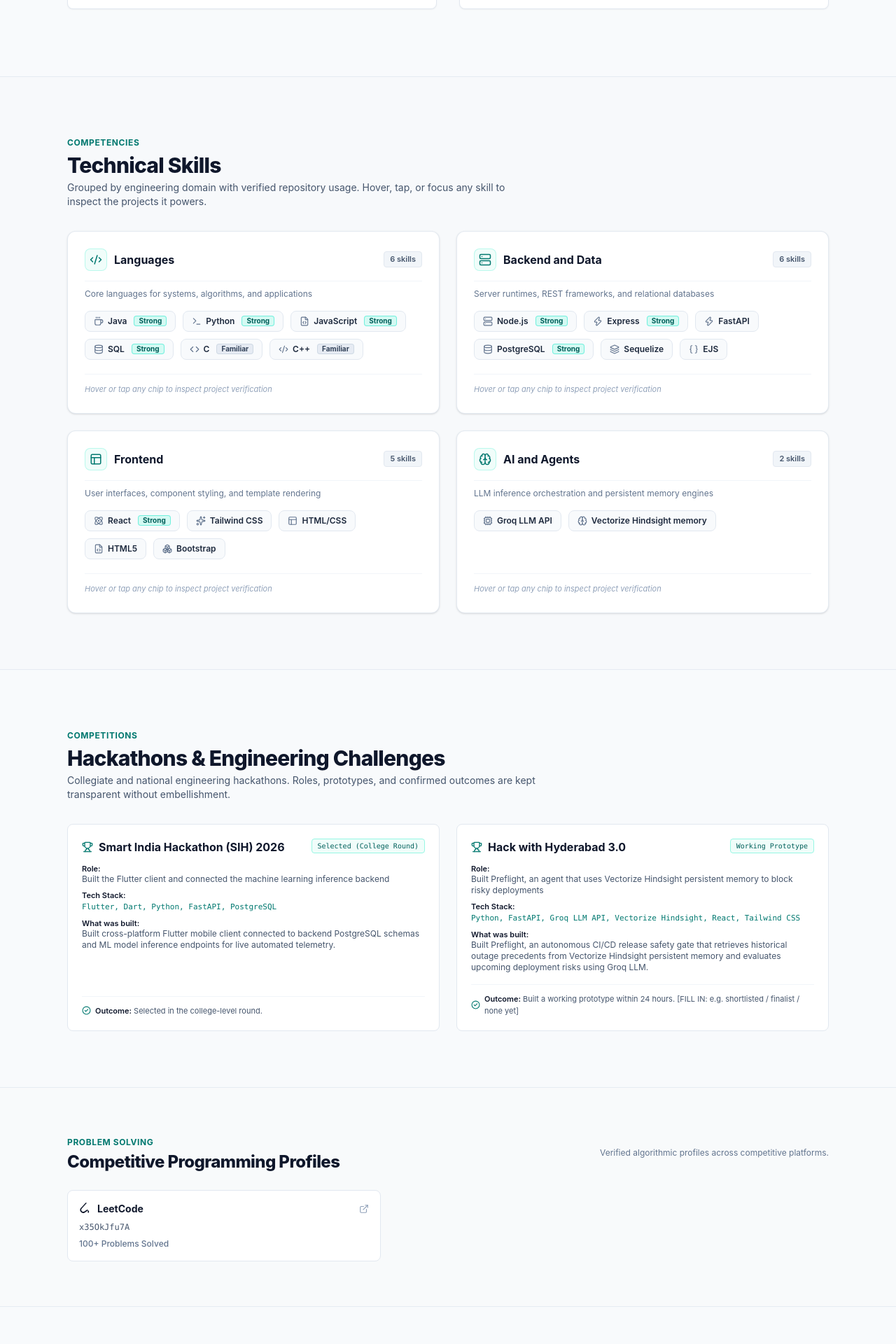
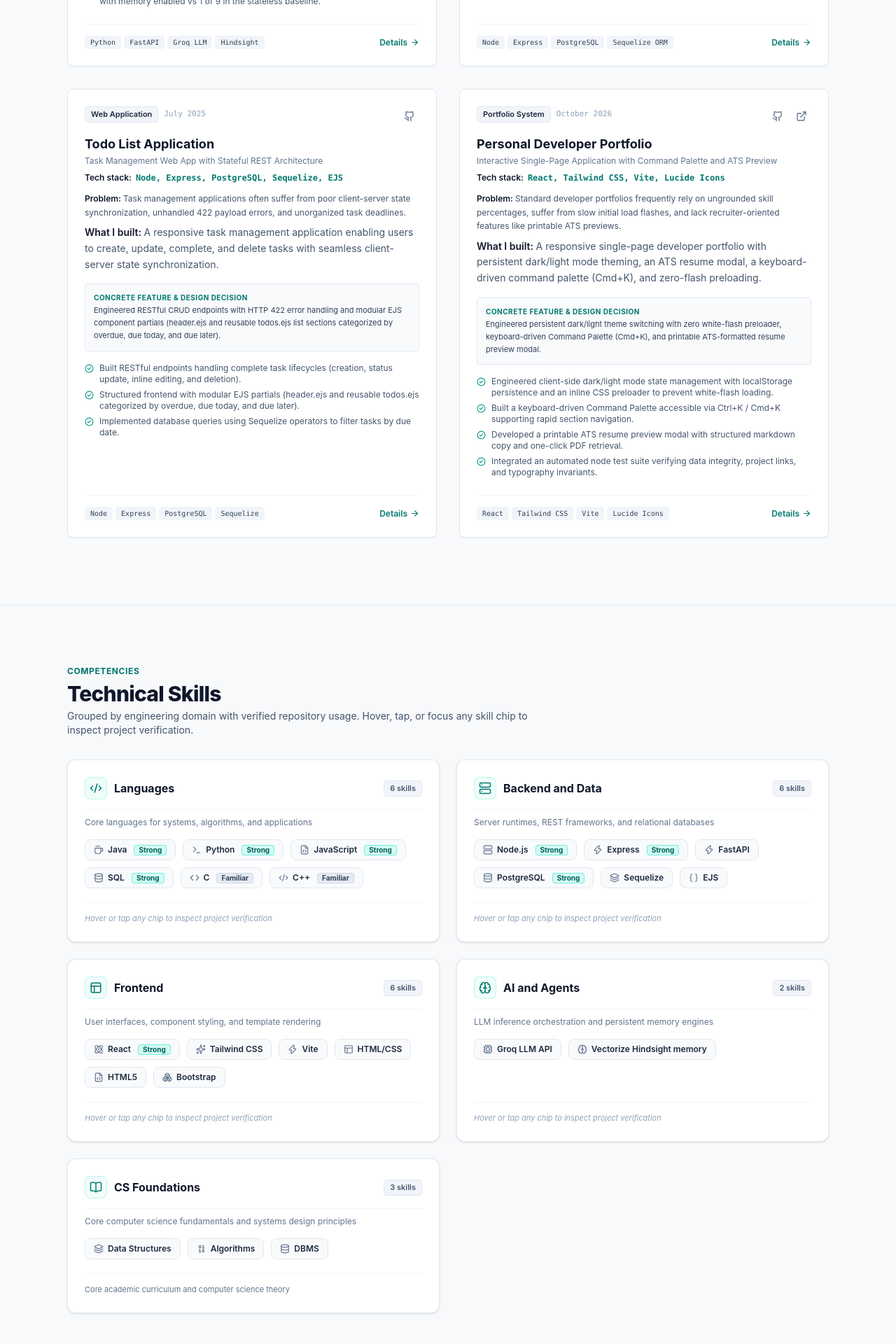
Before and after one commit to hemkesh18/portfolio, a React (Vite) app: page / in a window 1280 px wide. Shown: the part 4180-6100 px from the top of the page at 70% size. Built offline with nearby package versions, Linux system fonts and the light colour scheme; no server answers.

Commit message:
Add CS Foundations skill group and Personal Developer Portfolio project card

```diff
--- a/index.html
+++ b/index.html
@@ -179,6 +179,7 @@
           <ul>
             <li><strong>React</strong> (Strong) - Used in: Preflight, Portfolio</li>
             <li><strong>Tailwind CSS</strong> - Used in: Preflight, Portfolio, Todo List</li>
+            <li><strong>Vite</strong> - Used in: Preflight, Portfolio</li>
             <li><strong>HTML/CSS</strong> - Used in: Learning Management System, Todo List, Preflight, Portfolio</li>
             <li><strong>HTML5</strong> - Used in: Learning Management System, Todo List, Preflight, Portfolio</li>
             <li><strong>Bootstrap</strong> - Used in: CBIT Coursework</li>
@@ -191,13 +192,23 @@
             <li><strong>Vectorize Hindsight memory</strong> - Used in: Preflight</li>
           </ul>
         </div>
+        <div>
+          <h3>CS Foundations</h3>
+          <ul>
+            <li><strong>Data Structures</strong></li>
+            <li><strong>Algorithms</strong></li>
+            <li><strong>DBMS</strong></li>
+          </ul>
+        </div>
       </section>
 
       <section id="projects">
         <h2>Featured Engineering Projects</h2>
         <article>
           <h3>Preflight: Autonomous CI/CD Release Safety Gate</h3>
-          <p>Autonomous safety gate powered by Vectorize Hindsight persistent memory to catch recurrent deployment regressions before production.</p>
+          <p><strong>Problem:</strong> Release pipelines lose institutional memory. When on-call engineers leave or incident post-mortems stay buried in static documentation, known failure patterns repeat silently in production.</p>
+          <p><strong>What I built:</strong> Autonomous safety gate powered by Vectorize Hindsight persistent memory to catch recurrent deployment regressions before production.</p>
+          <p><strong>Tech stack:</strong> Python, FastAPI, Groq LLM API, Vectorize Hindsight, React, Tailwind CSS</p>
           <p><strong>How it works:</strong> Vectorize Hindsight memory stores historical deployment manifests, architectural diffs, and incident post-mortems with remediation runbooks. At deploy time, Preflight semantically compares the proposed release against stored incident patterns and blocks the release (exit code 1) if the risk score exceeds 0.60 or matches a known repeat-outage scenario.</p>
           <p><strong>Benchmark setup:</strong> 150 simulated deployments, 9 repeat-outage incidents, comparing memory-enabled Preflight against a stateless baseline without memory.</p>
           <p><strong>Simulated benchmark result:</strong> with memory, Preflight caught 4 of 9 repeat-outage incidents; the stateless baseline caught 1 of 9.</p>
@@ -207,18 +218,29 @@
 
         <article>
           <h3>Learning Management System (LMS)</h3>
+          <p><strong>Problem:</strong> Managing multi-role educational workflows requires strict server-enforced access boundaries between teachers and students while preventing duplicate course enrollments.</p>
+          <p><strong>What I built:</strong> Full-stack learning management platform supporting role-based access for teachers and students, with dynamic course publishing and relational enrollment tracking.</p>
           <p><strong>Tech stack:</strong> Node, Express, PostgreSQL, Sequelize ORM, EJS</p>
-          <p>Full-stack learning management platform supporting role-based access for teachers and students, with dynamic course publishing and relational enrollment tracking.</p>
           <p><strong>Design Decision:</strong> Engineered role-based access control separating teacher and student privileges, with relational Sequelize schemas across users, courses, chapters, pages, and enrollments, plus duplicate enrollment checks.</p>
           <p>GitHub: <a href="https://github.com/hemkesh18/learning-management-system" target="_blank" rel="noopener noreferrer">github.com/hemkesh18/learning-management-system</a></p>
         </article>
 
         <article>
           <h3>Todo List Web Application</h3>
+          <p><strong>Problem:</strong> Task management applications often suffer from poor client-server state synchronization, unhandled 422 payload errors, and unorganized task deadlines.</p>
+          <p><strong>What I built:</strong> A responsive task management application enabling users to create, update, complete, and delete tasks with client-server state synchronization.</p>
           <p><strong>Tech stack:</strong> Node, Express, PostgreSQL, Sequelize, EJS</p>
-          <p>A responsive task management application enabling users to create, update, complete, and delete tasks with client-server state synchronization.</p>
           <p><strong>Design Decision:</strong> Engineered RESTful CRUD endpoints with HTTP 422 error handling and modular EJS component partials (header.ejs and reusable todos.ejs list sections categorized by overdue, due today, and due later).</p>
           <p>GitHub: <a href="https://github.com/hemkesh18/todo-list" target="_blank" rel="noopener noreferrer">github.com/hemkesh18/todo-list</a></p>
+        </article>
+
+        <article>
+          <h3>Personal Developer Portfolio</h3>
+          <p><strong>Problem:</strong> Standard developer portfolios frequently rely on ungrounded skill percentages, suffer from slow initial load flashes, and lack recruiter-oriented features like printable ATS previews.</p>
+          <p><strong>What I built:</strong> A responsive single-page developer portfolio with persistent dark/light mode theming, an ATS resume modal, a keyboard-driven command palette (Cmd+K), and zero-flash preloading.</p>
+          <p><strong>Tech stack:</strong> React, Tailwind CSS, Vite, Lucide Icons</p>
+          <p>Live Application: <a href="https://portfolio-phi-sage-60.vercel.app/" target="_blank" rel="noopener noreferrer">portfolio-phi-sage-60.vercel.app</a></p>
+          <p>GitHub Repository: <a href="https://github.com/hemkesh18/portfolio" target="_blank" rel="noopener noreferrer">github.com/hemkesh18/portfolio</a></p>
         </article>
       </section>
 
--- a/src/components/Projects.jsx
+++ b/src/components/Projects.jsx
@@ -112,9 +112,18 @@ export default function Projects() {
                   </div>
                 )}
 
-                {/* Summary */}
-                <p className="mt-3 text-xs sm:text-sm text-slate-600 dark:text-slate-300 leading-relaxed">
-                  {project.summary}
+                {/* Problem Statement */}
+                {project.problem && (
+                  <p className="mt-3 text-xs text-slate-600 dark:text-slate-300 leading-relaxed">
+                    <strong className="font-semibold text-slate-900 dark:text-white">Problem: </strong>
+                    <span>{project.problem}</span>
+                  </p>
+                )}
+
+                {/* What I built */}
+                <p className="mt-2 text-xs sm:text-sm text-slate-600 dark:text-slate-300 leading-relaxed">
+                  <strong className="font-semibold text-slate-900 dark:text-white">What I built: </strong>
+                  <span>{project.whatIBuilt || project.summary}</span>
                 </p>
 
                 {/* Concrete Feature & Design Decision */}
--- a/src/components/Skills.jsx
+++ b/src/components/Skills.jsx
@@ -17,6 +17,8 @@ import {
   Brain,
   Layout,
   Boxes,
+  Binary,
+  BookOpen,
   Info,
 } from 'lucide-react';
 
@@ -37,6 +39,8 @@ const iconMap = {
   Brain,
   Layout,
   Boxes,
+  Binary,
+  BookOpen,
 };
 
 const categoryIconMap = {
@@ -44,6 +48,7 @@ const categoryIconMap = {
   'Backend and Data': Server,
   Frontend: Layout,
   'AI and Agents': Brain,
+  'CS Foundations': BookOpen,
 };
 
 export default function Skills() {
@@ -64,6 +69,7 @@ export default function Skills() {
   }, []);
 
   const handleActivate = (e, skill) => {
+    if (!skill.usedIn) return;
     const rect = e.currentTarget.getBoundingClientRect();
     const screenWidth = window.innerWidth;
 
@@ -84,6 +90,7 @@ export default function Skills() {
   };
 
   const handleToggle = (e, skill) => {
+    if (!skill.usedIn) return;
     if (activeSkill === skill.name) {
       setActiveSkill(null);
     } else {
@@ -107,14 +114,15 @@ export default function Skills() {
             Technical Skills
           </h2>
           <p className="mt-1 text-xs sm:text-sm text-slate-600 dark:text-slate-400 max-w-2xl">
-            Grouped by engineering domain with verified repository usage. Hover, tap, or focus any skill to inspect the projects it powers.
+            Grouped by engineering domain with verified repository usage. Hover, tap, or focus any skill chip to inspect project verification.
           </p>
         </div>
 
-        {/* 4 Cards Grid */}
+        {/* 5 Cards Grid */}
         <div className="grid grid-cols-1 md:grid-cols-2 gap-5 sm:gap-6">
           {skills.map((card, cIdx) => {
             const CategoryIcon = categoryIconMap[card.category] || Code2;
+            const isCsFoundations = card.category === 'CS Foundations';
             const activeCardSkill = card.items.find((i) => i.name === activeSkill);
 
             return (
@@ -147,30 +155,43 @@ export default function Skills() {
                   <div className="mt-4 flex flex-wrap gap-2 sm:gap-2.5">
                     {card.items.map((skill, sIdx) => {
                       const IconComponent = iconMap[skill.icon] || Code;
-                      const isActive = activeSkill === skill.name;
+                      const hasTooltip = Boolean(skill.usedIn) && !isCsFoundations;
+                      const isActive = hasTooltip && activeSkill === skill.name;
                       const tooltipId = `tooltip-${cIdx}-${sIdx}`;
 
                       return (
                         <div
                           key={sIdx}
-                          role="button"
-                          tabIndex={0}
-                          aria-label={`${skill.name}${skill.level ? ` (${skill.level})` : ''}. Used in: ${skill.usedIn}`}
+                          role={hasTooltip ? 'button' : undefined}
+                          tabIndex={hasTooltip ? 0 : undefined}
+                          aria-label={
+                            hasTooltip
+                              ? `${skill.name}${skill.level ? ` (${skill.level})` : ''}. Used in: ${skill.usedIn}`
+                              : `${skill.name}${skill.level ? ` (${skill.level})` : ''}`
+                          }
                           aria-describedby={isActive ? tooltipId : undefined}
-                          onMouseEnter={(e) => handleActivate(e, skill)}
-                          onMouseLeave={() => handleDeactivate(skill)}
-                          onFocus={(e) => handleActivate(e, skill)}
-                          onBlur={() => handleDeactivate(skill)}
-                          onClick={(e) => handleToggle(e, skill)}
-                          onKeyDown={(e) => {
+                          onMouseEnter={hasTooltip ? (e) => handleActivate(e, skill) : undefined}
+                          onMouseLeave={hasTooltip ? () => handleDeactivate(skill) : undefined}
+                          onFocus={hasTooltip ? (e) => handleActivate(e, skill) : undefined}
+                          onBlur={hasTooltip ? () => handleDeactivate(skill) : undefined}
+                          onClick={hasTooltip ? (e) => handleToggle(e, skill) : undefined}
+                          onKeyDown={
+                            hasTooltip
+                              ? (e) => {
                                   if (e.key === 'Enter' || e.key === ' ') {
                                     e.preventDefault();
                                     handleToggle(e, skill);
                                   } else if (e.key === 'Escape') {
                                     setActiveSkill(null);
                                   }
-                          }}
-                          className={`relative inline-flex items-center gap-1.5 px-3 py-1.5 rounded-lg text-xs font-medium cursor-pointer transition-all duration-150 select-none border focus:outline-none focus:ring-2 focus:ring-teal-500 focus:ring-offset-1 dark:focus:ring-offset-slate-900 ${
+                                }
+                              : undefined
+                          }
+                          className={`relative inline-flex items-center gap-1.5 px-3 py-1.5 rounded-lg text-xs font-medium transition-all duration-150 select-none border ${
+                            hasTooltip
+                              ? 'cursor-pointer focus:outline-none focus:ring-2 focus:ring-teal-500 focus:ring-offset-1 dark:focus:ring-offset-slate-900'
+                              : 'cursor-default'
+                          } ${
                             isActive
                               ? 'bg-teal-50 dark:bg-teal-950/60 border-teal-400 dark:border-teal-600 text-teal-950 dark:text-teal-100 shadow-sm'
                               : 'bg-slate-50 hover:bg-slate-100/90 dark:bg-slate-800/60 dark:hover:bg-slate-800 text-slate-800 dark:text-slate-200 border-slate-200 dark:border-slate-700/80'
@@ -200,7 +221,8 @@ export default function Skills() {
                             </span>
                           )}
 
-                          {/* Floating Tooltip */}
+                          {/* Floating Tooltip (excluded for CS Foundations) */}
+                          {hasTooltip && (
                             <div
                               id={tooltipId}
                               role="tooltip"
@@ -231,6 +253,7 @@ export default function Skills() {
                                 }`}
                               />
                             </div>
+                          )}
                         </div>
                       );
                     })}
@@ -239,7 +262,11 @@ export default function Skills() {
 
                 {/* Accessible Card Context Footer */}
                 <div className="mt-5 pt-3 border-t border-slate-100 dark:border-slate-800/80 min-h-[32px] flex items-center text-[11px] text-slate-500 dark:text-slate-400">
-                  {activeCardSkill ? (
+                  {isCsFoundations ? (
+                    <span className="text-slate-500 dark:text-slate-400">
+                      Core academic curriculum and computer science theory
+                    </span>
+                  ) : activeCardSkill ? (
                     <div className="flex items-center gap-1.5 text-teal-800 dark:text-teal-300">
                       <Info size={13} className="shrink-0 text-teal-600 dark:text-teal-400" />
                       <span>
--- a/src/data/portfolioData.js
+++ b/src/data/portfolioData.js
@@ -152,6 +152,12 @@ export const portfolioData = {
           icon: "Sparkles",
         },
         {
+          name: "Vite",
+          level: null,
+          usedIn: "Preflight, Portfolio",
+          icon: "Zap",
+        },
+        {
           name: "HTML/CSS",
           level: null,
           usedIn: "Learning Management System, Todo List, Preflight, Portfolio",
@@ -186,6 +192,30 @@ export const portfolioData = {
           level: null,
           usedIn: "Preflight",
           icon: "Brain",
+        },
+      ],
+    },
+    {
+      category: "CS Foundations",
+      description: "Core computer science fundamentals and systems design principles",
+      items: [
+        {
+          name: "Data Structures",
+          level: null,
+          usedIn: null,
+          icon: "Layers",
+        },
+        {
+          name: "Algorithms",
+          level: null,
+          usedIn: null,
+          icon: "Binary",
+        },
+        {
+          name: "DBMS",
+          level: null,
+          usedIn: null,
+          icon: "Database",
         },
       ],
     },
@@ -352,8 +382,36 @@ export const portfolioData = {
     ],
   },
 
-  // Featured Engineering Projects: LMS and Todo List
+  // Featured Engineering Projects: Preflight, LMS, Todo List, and Personal Developer Portfolio
   projects: [
+    {
+      id: "preflight",
+      title: "Preflight",
+      subtitle: "Autonomous Release Safety Gate with Persistent Memory",
+      category: "AI Systems & CI/CD",
+      badge: "Flagship AI Project",
+      date: "October 2026",
+      problem:
+        "Release pipelines lose institutional memory. When on-call engineers leave or incident post-mortems stay buried in static documentation, known failure patterns repeat silently in production.",
+      whatIBuilt:
+        "An autonomous CI/CD release safety gate that retrieves historical outage precedents from Vectorize Hindsight persistent memory and evaluates upcoming deployment risks using Groq LLM API.",
+      summary:
+        "An AI agent at the CI/CD gate that recalls past deployments, outages, and runbooks from Vectorize Hindsight persistent memory and returns PASS, WARN, or BLOCK with cited evidence.",
+      techStackLine: "Python, FastAPI, Groq LLM API, Vectorize Hindsight, React, Tailwind CSS",
+      concreteDecision:
+        "Vectorize Hindsight memory stores historical deployment manifests, architectural diffs, and incident post-mortems with remediation runbooks, blocking releases (exit code 1) when the risk score exceeds 0.60.",
+      bulletPoints: [
+        "Integrated Vectorize Hindsight memory to semantically index deployment manifests, architectural diffs, and incident remediation runbooks.",
+        "Engineered release risk evaluation using Groq LLM API with hallucinated citation validation and deterministic boundary clamping.",
+        "Benchmarked across 150 simulated deployments: caught 4 of 9 repeat incidents with memory enabled vs 1 of 9 in the stateless baseline.",
+      ],
+      keyTechnicalDecision:
+        "Anchored Hindsight queries to semantic deployment content to prevent temporal leakage and stripped hallucinated citation IDs before returning gate verdicts.",
+      tech: ["Python", "FastAPI", "Groq LLM", "Hindsight", "React", "Tailwind CSS"],
+      github: "https://github.com/hemkesh18/preflight",
+      liveDemo: "https://preflight-kw3s.vercel.app/",
+      metrics: "4/9 Repeat Outages Flagged",
+    },
     {
       id: "learning-management-system",
       title: "Learning Management System",
@@ -361,6 +419,10 @@ export const portfolioData = {
       category: "Full-Stack Web",
       badge: "Full-Stack Project",
       date: "November 2025",
+      problem:
+        "Managing multi-role educational workflows requires strict server-enforced access boundaries between teachers and students while preventing duplicate course enrollments.",
+      whatIBuilt:
+        "A full-stack learning management platform supporting role-based access for teachers and students, with dynamic course publishing and relational enrollment tracking.",
       summary:
         "A full-stack learning management platform supporting role-based access for teachers and students, with dynamic course publishing and relational enrollment tracking.",
       techStackLine: "Node, Express, PostgreSQL, Sequelize ORM, EJS",
@@ -385,6 +447,10 @@ export const portfolioData = {
       category: "Full-Stack Web",
       badge: "Web Application",
       date: "July 2025",
+      problem:
+        "Task management applications often suffer from poor client-server state synchronization, unhandled 422 payload errors, and unorganized task deadlines.",
+      whatIBuilt:
+        "A responsive task management application enabling users to create, update, complete, and delete tasks with seamless client-server state synchronization.",
       summary:
         "A responsive task management application enabling users to create, update, complete, and delete tasks with seamless client-server state synchronization.",
       techStackLine: "Node, Express, PostgreSQL, Sequelize, EJS",
@@ -401,6 +467,35 @@ export const portfolioData = {
       github: "https://github.com/hemkesh18/todo-list",
       liveDemo: null,
       metrics: "RESTful Endpoints & Modular EJS",
+    },
+    {
+      id: "personal-portfolio",
+      title: "Personal Developer Portfolio",
+      subtitle: "Interactive Single-Page Application with Command Palette and ATS Preview",
+      category: "Frontend System",
+      badge: "Portfolio System",
+      date: "October 2026",
+      problem:
+        "Standard developer portfolios frequently rely on ungrounded skill percentages, suffer from slow initial load flashes, and lack recruiter-oriented features like printable ATS previews.",
+      whatIBuilt:
+        "A responsive single-page developer portfolio with persistent dark/light mode theming, an ATS resume modal, a keyboard-driven command palette (Cmd+K), and zero-flash preloading.",
+      summary:
+        "A responsive single-page developer portfolio with persistent dark/light mode theming, an ATS resume modal, a keyboard-driven command palette (Cmd+K), and zero-flash preloading.",
+      techStackLine: "React, Tailwind CSS, Vite, Lucide Icons",
+      concreteDecision:
+        "Engineered persistent dark/light theme switching with zero white-flash preloader, keyboard-driven Command Palette (Cmd+K), and printable ATS-formatted resume preview modal.",
+      bulletPoints: [
+        "Engineered client-side dark/light mode state management with localStorage persistence and an inline CSS preloader to prevent white-flash loading.",
+        "Built a keyboard-driven Command Palette accessible via Ctrl+K / Cmd+K supporting rapid section navigation.",
+        "Developed a printable ATS resume preview modal with structured markdown copy and one-click PDF retrieval.",
+        "Integrated an automated node test suite verifying data integrity, project links, and typography invariants.",
+      ],
+      keyTechnicalDecision:
+        "Engineered persistent dark/light theme switching with zero white-flash preloader, keyboard-driven Command Palette (Cmd+K), and printable ATS-formatted resume preview modal.",
+      tech: ["React", "Tailwind CSS", "Vite", "Lucide Icons"],
+      github: "https://github.com/hemkesh18/portfolio",
+      liveDemo: "https://portfolio-phi-sage-60.vercel.app/",
+      metrics: "Vite + React + Tailwind",
     },
   ],
 
```
Also changed, not shown: 1 other file (tests, documents, lock files or other folders). Lines whose indentation alone changed are shown as unchanged.
